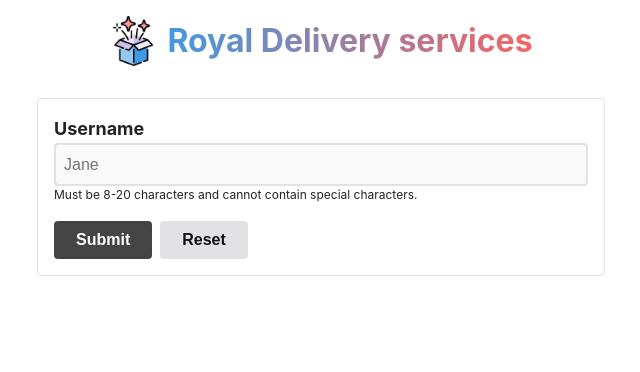
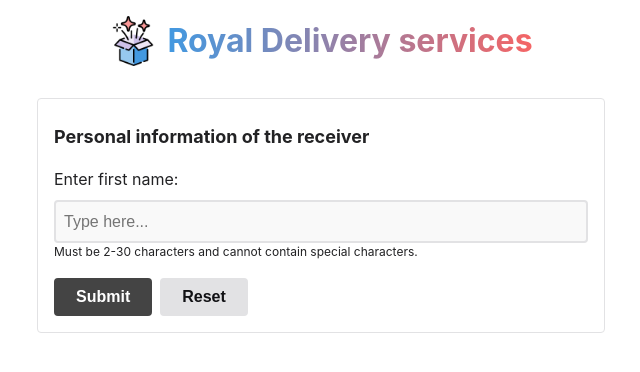
Before and after one commit to debabin/shift-summer-2022-task, a React (Create React App) app in the folder order/: page / in a window 1280 px wide. Shown: the top 372 px of the page, without its empty margins (319-959 px from the left). Built offline with nearby package versions, Linux system fonts and the light colour scheme.

Commit message:
Added constants.js

```diff
--- a/order/src/DeliveryOrderForm.js
+++ b/order/src/DeliveryOrderForm.js
@@ -1,9 +1,12 @@
 import { FormikProvider, Form, useFormik } from 'formik';
 import * as Yup from 'yup';
-import FormBlock from './FormBlock';
+import { PersonalInfoBlock } from './PersonalInfoBlock';
+import { limits } from "./constants/constants";
 
 const initialValues = {
-  username: '',
+  firstName: '',
+  middleName: '',
+  lastName: '',
 }
 
 const onSubmit = (values) => {
@@ -11,13 +14,13 @@ const onSubmit = (values) => {
 }
 
 const Schema = Yup.object().shape({
-  username: Yup.string()
-    .min(8, 'Must be at least 8 characters')
-    .max(20, 'Must be less than 20 characters')
-    .required('Username is required')
+  firstName: Yup.string()
+    .min(limits.min.Name, 'Must be at least 2 characters')
+    .max(limits.max.Name, 'Must be less than 30 characters')
+    .required('First name is required')
     .matches(
-      /^[a-zA-Z0-9]+$/,
-      'Cannot contain special characters or spaces'
+      /^[a-zA-Z]+$/,
+      'Cannot contain numbers, special characters or spaces'
     ),
 });
 
@@ -31,7 +34,7 @@ export const DeliveryOrderForm = () => {
   return (
     <FormikProvider value={formik}>
       <Form>
-        <FormBlock label="" />
+        <PersonalInfoBlock />
         <div>
           <button type="submit">Submit</button>
           <button type="reset">Reset</button>
--- a/order/src/FormBlock.js
+++ /dev/null
@@ -1,17 +0,0 @@
-import { TextInputLiveFeedback } from "./TextInputLiveFeedback";
-
-function FormBlock() {
-
-  return (
-    <TextInputLiveFeedback
-      label="Username"
-      id="username"
-      name="username"
-      helpText="Must be 8-20 characters and cannot contain special characters."
-      placeholder="Jane"
-      type="text"
-    />
-  );
-}
-
-export default FormBlock;
--- /dev/null
+++ b/order/src/PersonalInfoBlock.js
@@ -0,0 +1,30 @@
+import * as Yup from 'yup';
+import { limits } from "./constants/constants";
+import { TextInputLiveFeedback } from "./TextInputLiveFeedback";
+
+export const ReceiverValidationSchema = {
+  firstName: Yup.string()
+    .min(limits.min.Name, 'Must be at least 2 characters')
+    .max(limits.max.Name, 'Must be less than 30 characters')
+    .required('First name is required')
+    .matches(
+      /^[a-zA-Z]+$/,
+      'Cannot contain numbers, special characters or spaces'
+    ),
+}
+
+export const PersonalInfoBlock = (props) => {
+  return (
+    <>
+      <div className="form-block-label">Personal information of the receiver</div>
+      <TextInputLiveFeedback
+        label="Enter first name:"
+        id="firstName"
+        name="firstName"
+        helpText={"Must be " + limits.min.Name + "-" + limits.max.Name + " characters and cannot contain special characters."}
+        placeholder="Type here..."
+        type="text"
+      />
+    </>
+  );
+}
--- /dev/null
+++ b/order/src/constants/constants.js
@@ -0,0 +1,23 @@
+export const limits = {
+  min: {
+    Name: 2,
+    RegAddress: 10,
+    City: 2,
+    Street: 2,
+    HouseNumber: 1,
+    AptNumber: 1,
+    Postcode: 1,
+    Weight: 0.1,
+  },
+
+  max: {
+    Name: 30,
+    RegAddress: 50,
+    City: 50,
+    Street: 60,
+    HouseNumber: 10,
+    AptNumber: 10,
+    Postcode: 10,
+    Weight: 20,
+  }
+}
--- a/order/src/styles.css
+++ b/order/src/styles.css
@@ -165,10 +165,21 @@ hr {
 
 /* Form
 ––––––––––––––––––––––––––––––––– */
+.form-block-label {
+  padding-top: 0.5rem;
+  padding-bottom: 0.5rem;
+  font-size: 18px;
+  font-weight: bold;
+  font-family: -apple-system, BlinkMacSystemFont, 'avenir next', avenir,
+    'helvetica neue', helvetica, ubuntu, roboto, noto, 'segoe ui', arial,
+    sans-serif;
+}
+
 label {
-  font-weight: bolder;
-  font-size: 18px;
   display: flex;
+  padding-top: 0.5rem;
+  padding-bottom: 0.5rem;
+  font-size: 16px;
   font-family: -apple-system, BlinkMacSystemFont, 'avenir next', avenir,
     'helvetica neue', helvetica, ubuntu, roboto, noto, 'segoe ui', arial,
     sans-serif;
@@ -615,7 +626,8 @@ abbr {
 }
 
 .form-control {
-  margin-top: 1rem;
+  display: block;
+
 }
 
 .valid input[type='email'],
@@ -701,6 +713,7 @@ button[type='reset'] {
 }
 
 .app {
+  display: block;
   margin: 0 auto;
   max-width: 600px;
   padding: 1rem;
@@ -717,6 +730,7 @@ button[type='reset'] {
   background: linear-gradient(to right,
       #4299e1,
       #f56565);
+  background-clip: border-box;
   -webkit-background-clip: text;
   -webkit-text-fill-color: transparent;
   font-family: -apple-system, BlinkMacSystemFont, 'avenir next', avenir,
@@ -732,6 +746,7 @@ button[type='reset'] {
 }
 
 .delivery-order-form {
+  display: block;
   padding: 1rem;
   border: 1px solid var(--gray-200);
   border-radius: var(--border-radius);
```
